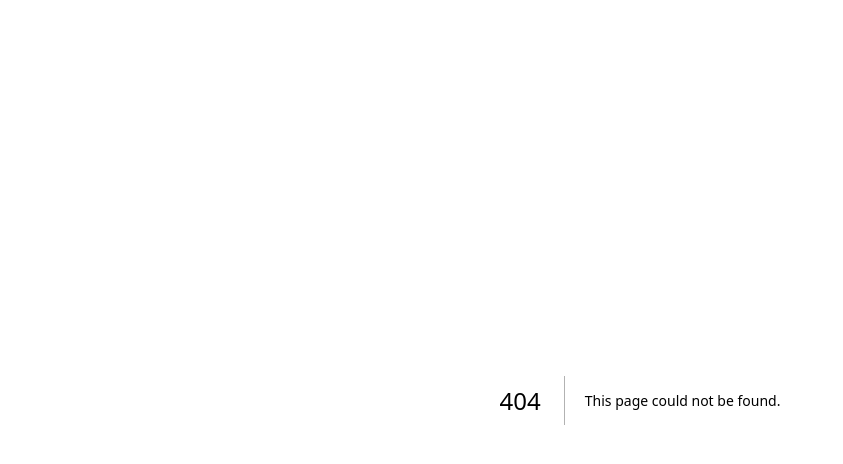
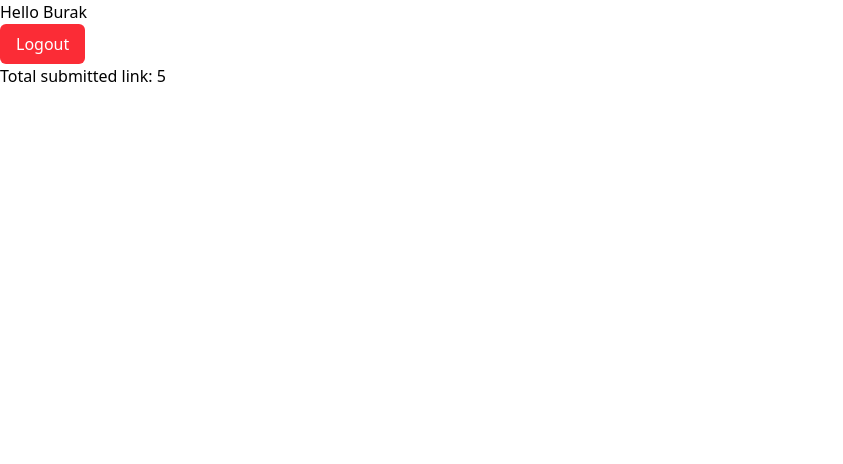
Before and after one commit to BuraYu/linkpulse, a Next.js app: page /dashboard in a window 1280 px wide. Before the commit this address had no page. Shown: the top 464 px of the page, without its empty margins (0-843 px from the left). Built offline with nearby package versions, Linux system fonts and the light colour scheme.

Commit message:
feat: add dashboard page, logout button component

```diff
--- /dev/null
+++ b/src/app/dashboard/components/SignOut.tsx
@@ -0,0 +1,26 @@
+"use client";
+
+import React from "react";
+import { createClient } from "@/utils/supabase/client";
+import { useRouter } from "next/navigation";
+
+const LogoutButton = () => {
+  const router = useRouter();
+
+  const handleLogout = async () => {
+    const supabase = createClient();
+    await supabase.auth.signOut(); // Logs the user out
+    router.push("/login"); // Redirect to the login page after logout
+  };
+
+  return (
+    <button
+      onClick={handleLogout}
+      className="px-4 py-2 bg-red-500 text-white rounded-md hover:bg-red-600 focus:outline-none focus:ring-2 focus:ring-red-500"
+    >
+      Logout
+    </button>
+  );
+};
+
+export default LogoutButton;
--- /dev/null
+++ b/src/app/dashboard/page.tsx
@@ -0,0 +1,13 @@
+import LogoutButton from "./components/SignOut";
+
+export default function Dashbaord() {
+  const submittedLinks: number = 5;
+
+  return (
+    <div>
+      <h1>Hello Burak</h1>
+      <LogoutButton />
+      <p>Total submitted link: {submittedLinks}</p>
+    </div>
+  );
+}
```
Also changed, not shown: src/app/dashboard/components/Sidebar.tsx (added).
